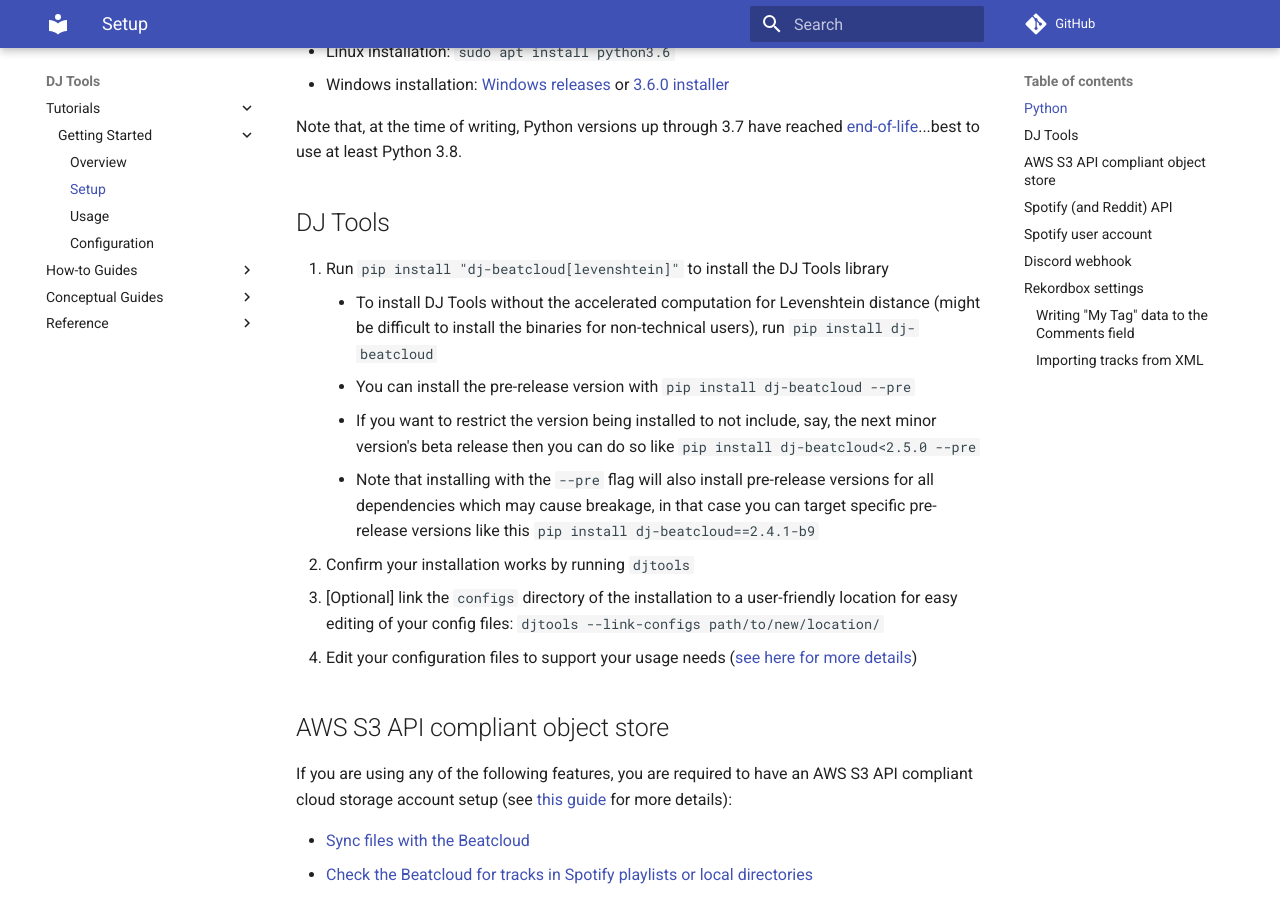
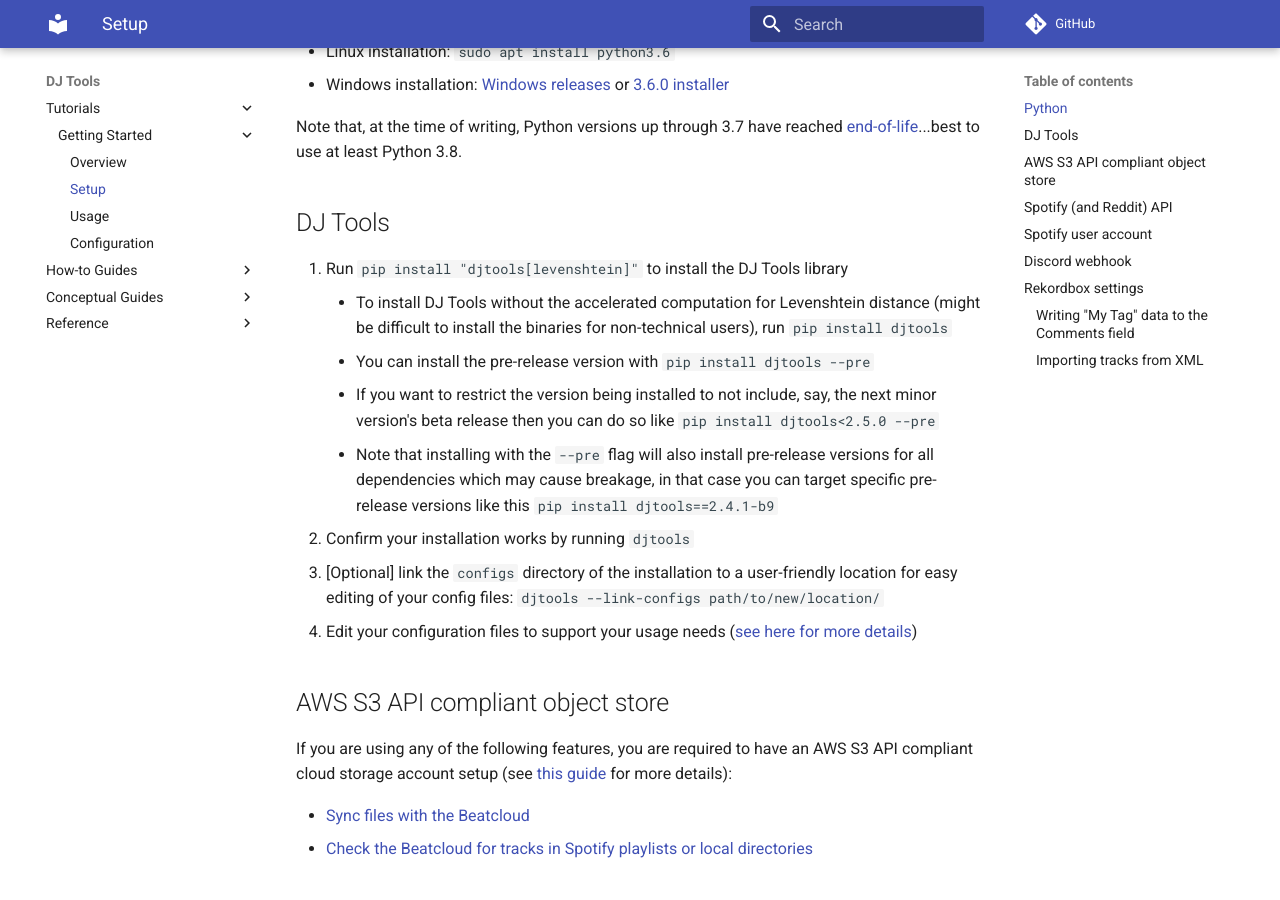
Before and after one commit to a-rich/DJ-Tools, an MkDocs documentation site: the page built from docs/tutorials/getting_started/setup.md, in a window 1280 px wide and 900 px high, scrolled down 344 px. Built offline with MkDocs 1.6.1 and Material for MkDocs 9.7.7, drawn with Linux system fonts in a browser that asks for light colours; comment, search, counter and statistics services are not loaded.

Commit message:
build: package rename
Why?
The name `djtools` previously was taken and has kindly been yielded by
the author.

What?
Replace mentions of `dj-beatcloud` with `djtools`.

```diff
--- a/docs/tutorials/getting_started/setup.md
+++ b/docs/tutorials/getting_started/setup.md
@@ -10,11 +10,11 @@ The DJ Tools library uses [f-strings](https://peps.python.org/pep-0498/) and the
 Note that, at the time of writing, Python versions up through 3.7 have reached [end-of-life](https://devguide.python.org/versions/)...best to use at least Python 3.8.
 
 ## DJ Tools
-1. Run `pip install "dj-beatcloud[levenshtein]"` to install the DJ Tools library
-    - To install DJ Tools without the accelerated computation for Levenshtein distance (might be difficult to install the binaries for non-technical users), run `pip install dj-beatcloud`
-    - You can install the pre-release version with `pip install dj-beatcloud --pre`
-    - If you want to restrict the version being installed to not include, say, the next minor version's beta release then you can do so like `pip install dj-beatcloud<2.5.0 --pre`
-    - Note that installing with the `--pre` flag will also install pre-release versions for all dependencies which may cause breakage, in that case you can target specific pre-release versions like this `pip install dj-beatcloud==2.4.1-b9`
+1. Run `pip install "djtools[levenshtein]"` to install the DJ Tools library
+    - To install DJ Tools without the accelerated computation for Levenshtein distance (might be difficult to install the binaries for non-technical users), run `pip install djtools`
+    - You can install the pre-release version with `pip install djtools --pre`
+    - If you want to restrict the version being installed to not include, say, the next minor version's beta release then you can do so like `pip install djtools<2.5.0 --pre`
+    - Note that installing with the `--pre` flag will also install pre-release versions for all dependencies which may cause breakage, in that case you can target specific pre-release versions like this `pip install djtools==2.4.1-b9`
 1. Confirm your installation works by running `djtools`
 1. [Optional] link the `configs` directory of the installation to a user-friendly location for easy editing of your config files: `djtools --link-configs path/to/new/location/`
 1. Edit your configuration files to support your usage needs ([see here for more details](configuration.md))
--- a/setup.py
+++ b/setup.py
@@ -52,7 +52,7 @@ with open(version_path, mode="r", encoding="utf-8") as _file:
     VERSION = _file.read().split("=")[-1].strip().replace('"', "")
 
 setup(
-    name='dj_beatcloud',
+    name='djtools',
     version=VERSION,
     description='DJ Tools is a library for managing a collection of music.',
     long_description=LONG_DESCRIPTION,
```
Also changed, not shown: README.md (+1 -1 lines), 2 other files.
